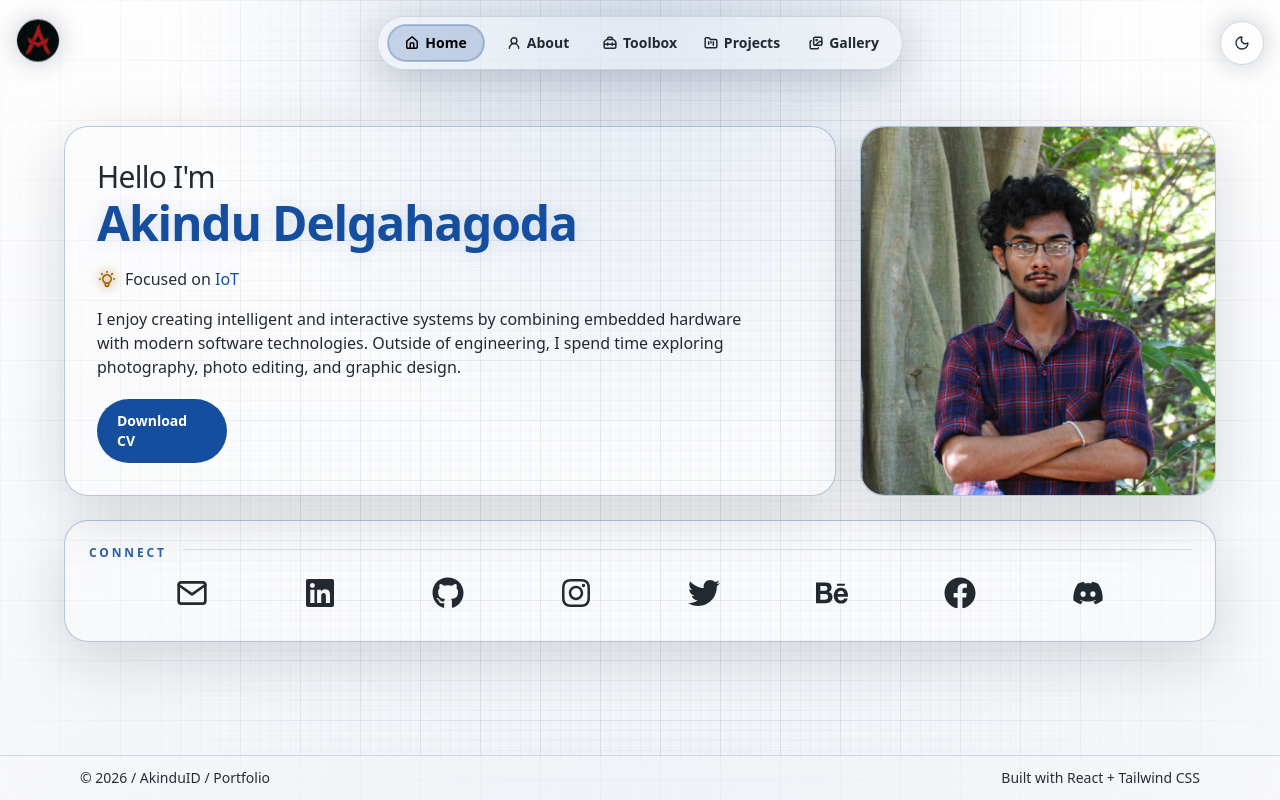
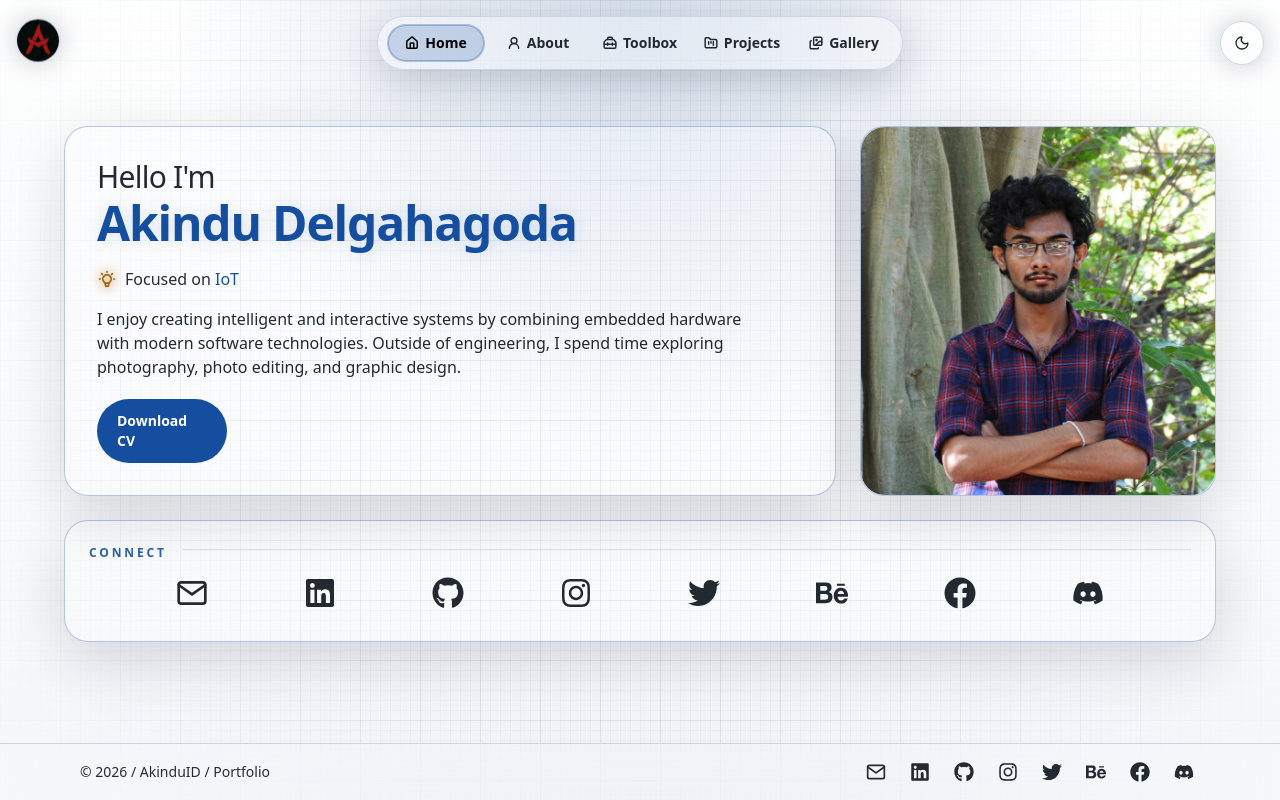
Before and after one commit to AkinduID/akinduid.github.io, a React (Vite) app: page / in a window 1280 px wide. Built offline with nearby package versions, Linux system fonts and the light colour scheme.

Commit message:
feat: add social media icons to footer

```diff
--- a/src/components/common/Footer.jsx
+++ b/src/components/common/Footer.jsx
@@ -1,3 +1,5 @@
+import { connectItems } from "../../data/home"
+
 export default function Footer() {
   return (
     <footer className="mt-0 border-t border-[var(--theme-border)] bg-[var(--theme-navbar)] backdrop-blur-xl">
@@ -8,7 +10,20 @@ export default function Footer() {
         </p>
 
         <div className="flex items-center gap-3 text-xs sm:text-sm">
-          <span className="theme-text-muted">Built with React + Tailwind CSS</span>
+          <div className="flex items-center gap-3">
+            {connectItems.map(({ icon: Icon, title, link }) => (
+              <a
+                key={title}
+                href={link}
+                target="_blank"
+                rel="noreferrer noopener"
+                aria-label={title}
+                className="group flex h-8 w-8 items-center justify-center transition-all duration-150 hover:-translate-y-0.5"
+              >
+                <Icon className="h-5 w-5 text-[var(--theme-text-secondary)] transition-all duration-200 group-hover:text-[var(--theme-accent)]" />
+              </a>
+            ))}
+          </div>
         </div>
       </div>
     </footer>
```
